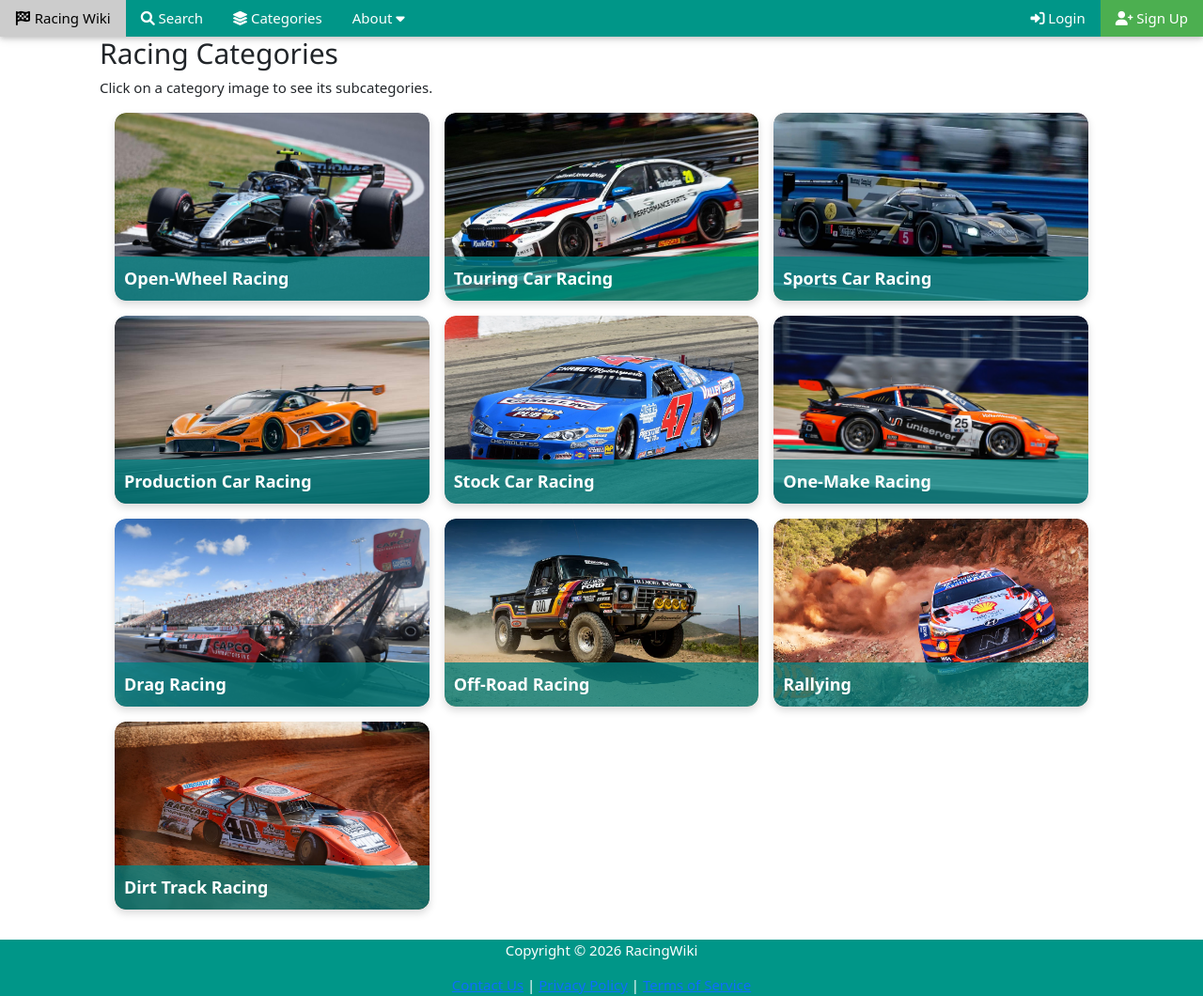
After one commit to sphaisik/Racing-Wiki, a PHP site: page /categories.php in a window 1280 px wide. The commit adds this page. Shown: the whole page at 94% size. Run offline with PHP 8.4, Linux system fonts and the light colour scheme.

Commit message:
First Commit towards the categories

```diff
--- /dev/null
+++ b/categories.php
@@ -0,0 +1,208 @@
+<?php include 'header.php'; ?>
+
+<?php
+// Your categories array as before
+$categories = [
+    [
+        'title' => 'Open-Wheel Racing',
+        'description' => 'Cars with exposed wheels and single-seat cockpits.',
+        'subcategories' => [
+            'Formula 1 (F1)',
+            'IndyCar',
+            'Formula 2, Formula 3',
+            'GP2, GP3',
+            'Formula E (electric open-wheel racing)',
+        ],
+        'image' => 'images/open_wheel.jpg', // Add your image paths here
+    ],
+    [
+        'title' => 'Touring Car Racing',
+        'description' => 'Modified road cars racing on circuits.',
+        'subcategories' => [
+            'British Touring Car Championship (BTCC)',
+            'World Touring Car Cup (WTCR)',
+            'Super Touring',
+            'TCR Series',
+        ],
+        'image' => 'images/touring.jpg',
+    ],
+    [
+        'title' => 'Sports Car Racing',
+        'description' => 'Racing with sports prototype and grand touring (GT) cars.',
+        'subcategories' => [
+            'Endurance racing (e.g., 24 Hours of Le Mans)',
+            'GT3, GT4 classes',
+            'IMSA WeatherTech SportsCar Championship',
+            'FIA World Endurance Championship (WEC)',
+        ],
+        'image' => 'images/sports.jpg',
+    ],
+    [
+        'title' => 'Production Car Racing',
+        'description' => 'Racing with minimally modified production vehicles.',
+        'subcategories' => [
+            'B Spec',
+            'Super Production',
+            'Group N',
+        ],
+        'image' => 'images/production.jpg',
+    ],
+    [
+        'title' => 'Stock Car Racing',
+        'description' => 'Racing with cars resembling production models but heavily modified.',
+        'subcategories' => [
+            'NASCAR Cup Series',
+            'ARCA Menards Series',
+            'Late Model Stock Cars',
+        ],
+        'image' => 'images/stock.jpg',
+    ],
+    [
+        'title' => 'One-Make Racing',
+        'description' => 'All competitors use identical cars from a single manufacturer.',
+        'subcategories' => [
+            'Porsche Carrera Cup',
+            'Ferrari Challenge',
+            'Renault Clio Cup',
+        ],
+        'image' => 'images/one-make.jpg',
+    ],
+    [
+        'title' => 'Drag Racing',
+        'description' => 'Straight-line acceleration races over a short distance (usually 1/4 mile).',
+        'subcategories' => [
+            'Top Fuel Dragsters',
+            'Funny Cars',
+            'Pro Stock',
+            'Motorcycle Drag Racing',
+        ],
+        'image' => 'images/drag.jpg',
+    ],
+    [
+        'title' => 'Off-Road Racing',
+        'description' => 'Racing on unpaved surfaces like dirt, sand, or gravel.',
+        'subcategories' => [
+            'Rally Raid (e.g., Dakar Rally)',
+            'Short Course Off-Road Racing',
+            'Baja 1000',
+            'Desert Racing',
+        ],
+        'image' => 'images/off-road.webp',
+    ],
+    [
+        'title' => 'Rallying',
+        'description' => 'Timed stage races on closed public or private roads with varied surfaces.',
+        'subcategories' => [
+            'World Rally Championship (WRC)',
+            'Rallycross',
+            'Hill Climb',
+        ],
+        'image' => 'images/rally.jpg',
+    ],
+    [
+        'title' => 'Dirt Track Racing',
+        'description' => 'Racing on oval dirt tracks.',
+        'subcategories' => [
+            'Sprint Cars',
+            'Late Models',
+            'Modifieds',
+        ],
+        'image' => 'images/dirt_track.webp',
+    ],
+];
+?>
+
+<h2>Racing Categories</h2>
+<p>Click on a category image to see its subcategories.</p>
+
+<style>
+.category-box {
+    position: relative;
+    cursor: pointer;
+    overflow: hidden;
+    border-radius: 12px;
+    box-shadow: 0 4px 8px rgba(0,0,0,0.15);
+    transition: transform 0.3s ease;
+}
+.category-box:hover {
+    transform: scale(1.05);
+}
+.category-box img {
+    width: 100%;
+    height: 200px;
+    object-fit: cover;
+    display: block;
+    border-radius: 12px;
+}
+.category-title {
+    position: absolute;
+    bottom: 0;
+    background: rgba(0, 128, 128, 0.75);
+    color: white;
+    width: 100%;
+    padding: 10px;
+    font-weight: bold;
+    font-size: 1.2rem;
+    border-bottom-left-radius: 12px;
+    border-bottom-right-radius: 12px;
+}
+.subcategory-panel {
+    display: none;
+    margin-top: 10px;
+    padding: 15px;
+    background: #f0f8f8;
+    border-radius: 10px;
+    box-shadow: inset 0 0 8px rgba(0,128,128,0.2);
+}
+.subcategory-panel.active {
+    display: block;
+}
+.subcategory-panel ul {
+    margin: 0;
+    padding-left: 20px;
+}
+.subcategory-panel ul li {
+    margin-bottom: 6px;
+}
+</style>
+
+<div class="w3-row-padding">
+    <?php foreach ($categories as $index => $cat): ?>
+        <div class="w3-col l4 m6 s12 w3-margin-bottom">
+            <div class="category-box" data-index="<?= $index ?>">
+                <img src="<?= htmlspecialchars($cat['image']) ?>" alt="<?= htmlspecialchars($cat['title']) ?>">
+                <div class="category-title"><?= htmlspecialchars($cat['title']) ?></div>
+            </div>
+            <div class="subcategory-panel" id="subcat-<?= $index ?>">
+                <h4><?= htmlspecialchars($cat['title']) ?> Subcategories</h4>
+                <p><?= htmlspecialchars($cat['description']) ?></p>
+                <ul>
+                    <?php foreach ($cat['subcategories'] as $sub): ?>
+                        <li><?= htmlspecialchars($sub) ?></li>
+                    <?php endforeach; ?>
+                </ul>
+            </div>
+        </div>
+    <?php endforeach; ?>
+</div>
+
+<script>
+document.querySelectorAll('.category-box').forEach(box => {
+    box.addEventListener('click', () => {
+        const index = box.getAttribute('data-index');
+        // Hide all panels
+        document.querySelectorAll('.subcategory-panel').forEach(panel => {
+            panel.classList.remove('active');
+        });
+        // Show clicked panel
+        const panel = document.getElementById('subcat-' + index);
+        if (panel) {
+            panel.classList.add('active');
+            // Scroll to panel smoothly
+            panel.scrollIntoView({behavior: 'smooth', block: 'start'});
+        }
+    });
+});
+</script>
+
+<?php include 'footer.php'; ?>
--- a/header.php
+++ b/header.php
@@ -38,7 +38,7 @@ header("Expires: 0");
         <i class="fas fa-magnifying-glass"></i> Search
     </a>
 
-    <a href="#" class="w3-bar-item w3-button w3-mobile">
+    <a href="categories.php" class="w3-bar-item w3-button w3-mobile">
         <i class="fas fa-layer-group"></i> Categories
     </a>
 
```
Also changed, not shown: images/dirt_track.webp (added), images/drag.jpg (added), images/off-road.webp (added), images/one-make.jpg (added), images/open_wheel.jpg (added), images/production.jpg (added), images/rally.jpg (added), images/sports.jpg (added), images/stock.jpg (added), images/touring.jpg (added).
